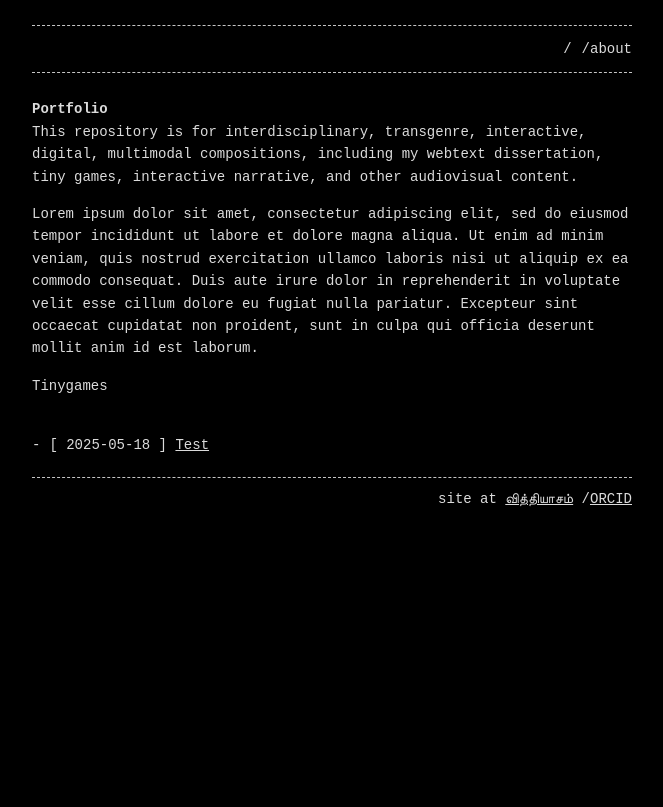
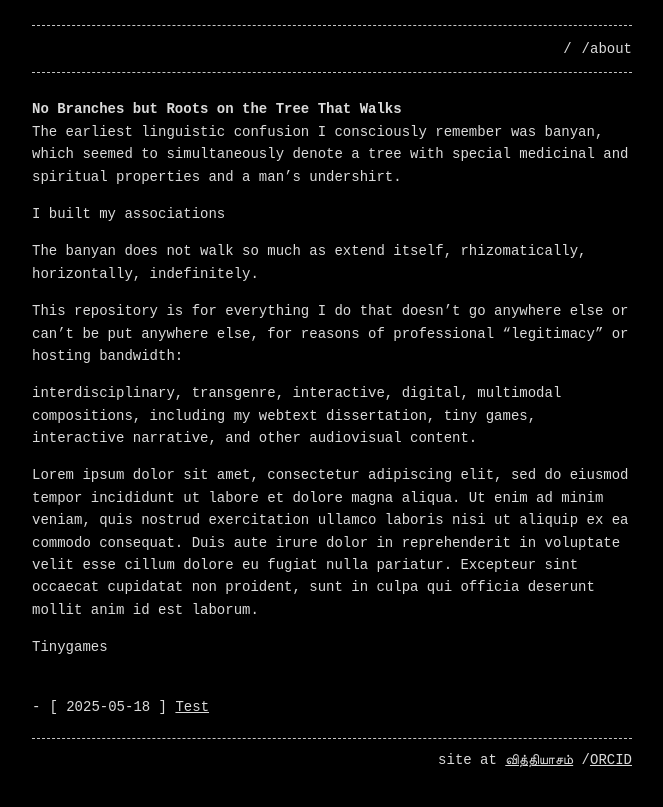
Before and after one commit to visforvali/visforvali.github.io, a Jekyll site: the page built from index.md, in a window 1280 px wide. Shown: the top 807 px of the page, without its empty margins (308-971 px from the left). Built offline with Jekyll 4.4.1, drawn with Linux system fonts in a browser that asks for light colours.

Commit message:
Content edits

```diff
--- a/index.md
+++ b/index.md
@@ -4,9 +4,17 @@ layout: home
 permalink: /
 ---
 
-# Portfolio
+# No Branches but Roots on the Tree That Walks
 
-This repository is for interdisciplinary, transgenre, interactive, digital, multimodal compositions, including my webtext dissertation, tiny games, interactive narrative, and other audiovisual content.
+The earliest linguistic confusion I consciously remember was banyan, which seemed to simultaneously denote a tree with special medicinal and spiritual properties and a man's undershirt.
+
+I built my associations
+
+The banyan does not walk so much as extend itself, rhizomatically, horizontally, indefinitely.
+
+This repository is for everything I do that doesn't go anywhere else or can't be put anywhere else, for reasons of professional "legitimacy" or hosting bandwidth:
+
+ interdisciplinary, transgenre, interactive, digital, multimodal compositions, including my webtext dissertation, tiny games, interactive narrative, and other audiovisual content.
 
 Lorem ipsum dolor sit amet, consectetur adipiscing elit, sed do eiusmod tempor incididunt ut labore et dolore magna aliqua. Ut enim ad minim veniam, quis nostrud exercitation ullamco laboris nisi ut aliquip ex ea commodo consequat. Duis aute irure dolor in reprehenderit in voluptate velit esse cillum dolore eu fugiat nulla pariatur. Excepteur sint occaecat cupidatat non proident, sunt in culpa qui officia deserunt mollit anim id est laborum.
 
```
Also changed, not shown: about.md (+1 -1 lines).
